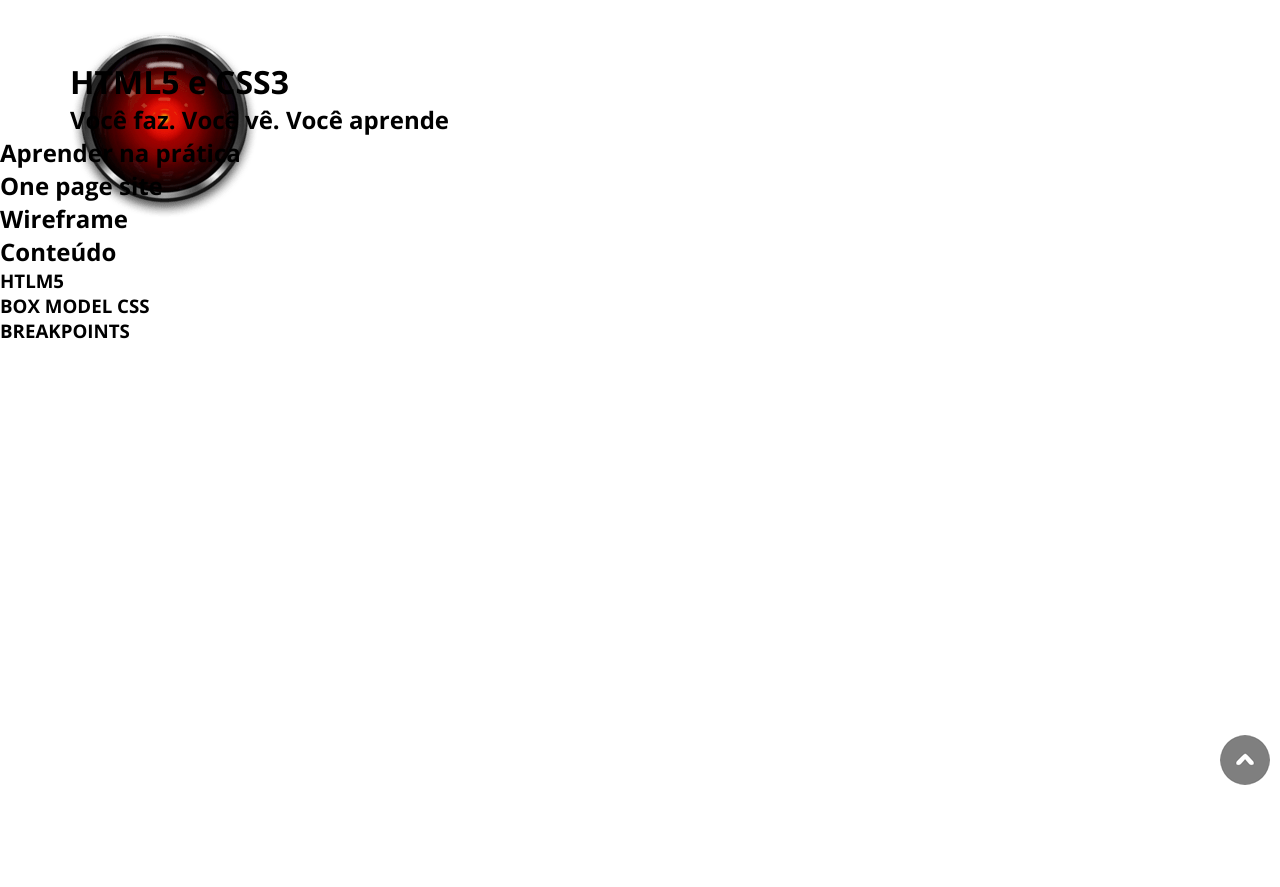
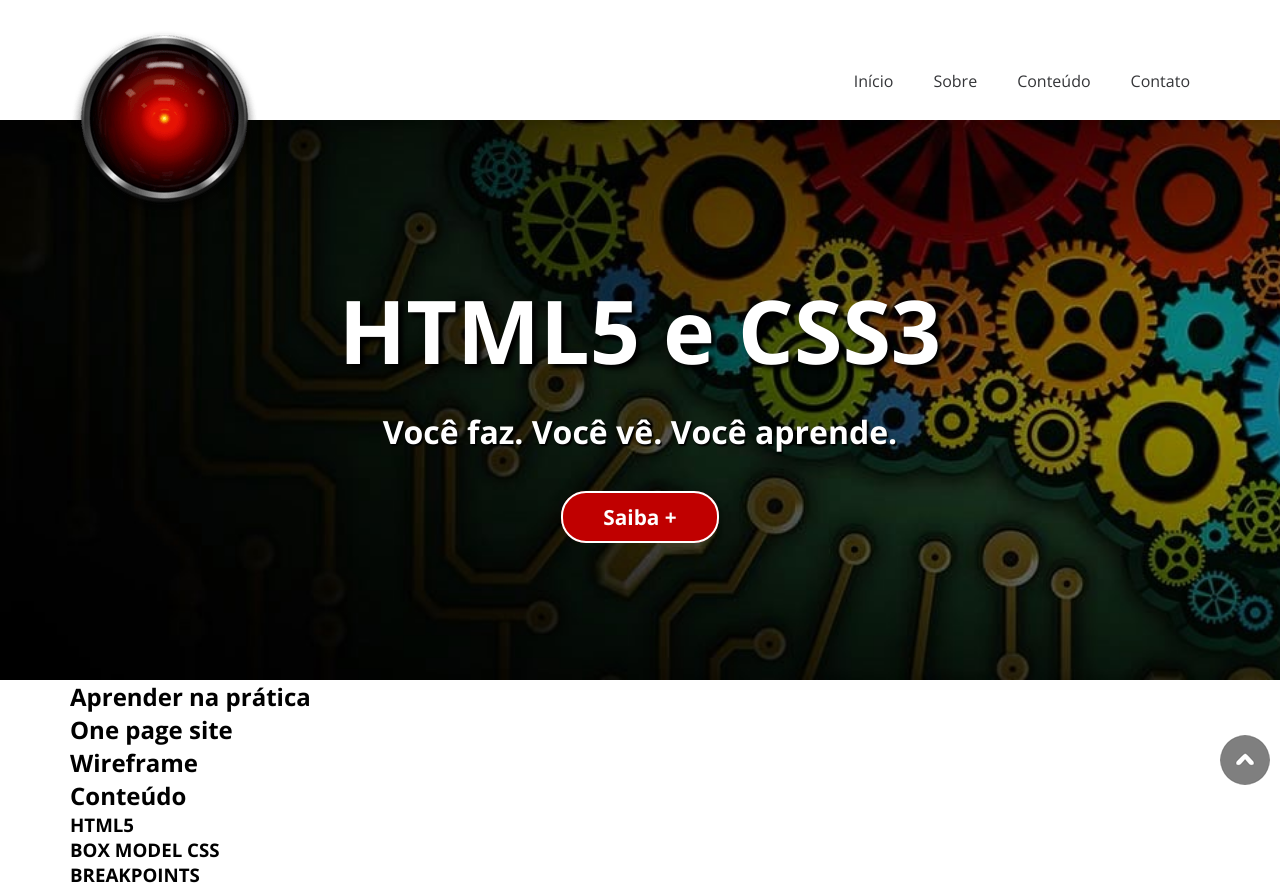
Before and after one commit to EOliveira6/HTML5-CSS3, a plain HTML site: page index.html in a window 1280 px wide. Before the commit the page ends 800 px from the top, so only its background shows below. Drawn offline with nearby package versions, Linux system fonts and the light colour scheme.

Commit message:
Atualização CSS

```diff
--- a/index.html
+++ b/index.html
@@ -5,23 +5,23 @@
     <meta charset="UTF-8">
     <meta http-equiv="X-UA-Compatible" content="IE=edge">
     <meta name="viewport" content="width=device-width, initial-scale=1.0">
-    <title>HTML5 e CSS3 - Site</title>
+    <title>HTML5 e CSS3 - One page site</title>
     <meta name="description"
-        content="Exercício prático de desenvolvimento passo a passo do zero até a hospedagem de um site onde page moderno e responsivo, baseado nas aulas do professor José de Assis">
+        content="Aprenda HTML5, CSS3 e SEO de forma simples, prática e objetiva desenvolvendo passo a passo do zero até a hospedagem um site one page moderno e responsivo.">
     <link rel="icon" href="img/favicon.png">
     <link rel="stylesheet" href="style.css">
 </head>
 
 <body>
     <!-- Cabeçalho -->
-    <header id= "inicio">
+    <header id="inicio">
         <div class="Container Flex">
             <div id="logo">
                 <img src="img/logo.png" alt="hal 9000">
             </div>
             <nav>
                 <input type="checkbox" id="check">
-                <label for="check">&#x268C;</label>
+                <label for="check">&#x268c;</label>
                 <ul>
                     <li><a href="#inicio">Início</a></li>
                     <li><a href="#sobre">Sobre</a></li>
@@ -29,47 +29,50 @@
                     <li><a href="#contato">Contato</a></li>
                 </ul>
             </nav>
+        </div>
     </header>
     <!-- Destaque -->
     <main>
         <div class="Container">
             <h1>HTML5 e CSS3</h1>
-            <h2>Você faz. Você vê. Você aprende</h2>
+            <h2>Você faz. Você vê. Você aprende.</h2>
+            <a href="https://www.youtube.com" target="_blank" class="Botao">Saiba +</a>
         </div>
     </main>
     <!-- Sobre -->
-    <section id = "sobre">
-        <div class="container">
+    <section id="sobre">
+        <div class="Container">
             <h2>Aprender na prática</h2>
         </div>
     </section>
-    <!-- One Page -->
+    <!-- One page -->
     <section>
-        <div class="container">
+        <div class="Container">
             <h2>One page site</h2>
         </div>
     </section>
     <!-- Wireframe -->
     <section>
-        <div class="container">
+        <div class="Container">
             <h2>Wireframe</h2>
         </div>
     </section>
     <!-- Conteúdo -->
-    <section id = "conteudo">
-        <div class="container">
+    <section id="conteudo">
+        <div class="Container">
             <h2>Conteúdo</h2>
-            <h3>HTLM5</h3>
+            <h3>HTML5</h3>
             <h3>BOX MODEL CSS</h3>
             <h3>BREAKPOINTS</h3>
         </div>
     </section>
     <!-- Rodapé -->
-    <footer id = "contato">
-        <div class="container">
+    <footer id="contato">
+        <div class="Container">
 
         </div>
     </footer>
-    <a href = "#inicio" id = "topo"><img src = "img/topo.png" alt="topo do site"></a>
+    <a href="#inicio" id="topo"><img src="img/topo.png" alt="topo do site"></a>
 </body>
+
 </html>
--- a/style.css
+++ b/style.css
@@ -1,58 +1,72 @@
 /*
-Folha de estilos
+    Folha de estilo do site one page HTML5 e CSS3
 */
-/* Importação Google Fontes */
+
+/* Importação (Google Fonts) */
 @import url('https://fonts.googleapis.com/css2?family=Open+Sans:wght@400;700&display=swap');
+
 /* CSS Reset */
-*{
+* {
     margin: 0;
     border: 0;
     padding: 0;
 }
 
-body{
+body {
     font-family: 'Open Sans', sans-serif;
     font-size: 1em;
 }
 
 /* Layout */
-.Container{
+.Container {
     margin: 0 auto;
-
 }
 
-.Flex{
+.Flex {
     display: flex;
-    justify-content: space space-between;
+    justify-content: space-between;
+}
 
+.Botao {
+    text-decoration: none;
+    color: #fff;
+    font-size: 1.3em;
+    font-weight: 700;
+    background-color: #c00000;
+    padding: 10px 40px;
+    border: 2px solid #fff;
+    border-radius: 25px;
 }
-/*topo do site */
-#topo{
+
+/* topo do site */
+#topo {
     position: fixed;
     right: 10px;
     bottom: 10px;
 }
 
-/*Smartphone Portrait*/
-/*Cabeçalho*/
-header{
-    height:60px
+/* Smartphone Portrait >>>>>>>>>>>>>>>>>>>>>>>>>>>>>>>>>>>>>>>>>>> */
+
+/* Cabeçalho */
+header {
+    height: 60px;
 }
 
-#logo img{
+#logo img {
     width: 128px;
     height: 128px;
 }
 
-#check{
+#check {
     display: none;
 }
-label{
+
+label {
     font-size: 3em;
     padding-right: 15px;
 }
 
-nav ul{
+nav ul {
     list-style: none;
     background-color: #343538;
     height: 100vh;
@@ -63,12 +77,11 @@ width: 100%;
     transition: all 0.5s;
 }
 
-#check:checked ~ ul{
-
+#check:checked ~ ul {
     right: 0;
 }
 
-nav ul li{
+nav ul li {
     padding: 20px;
     border-bottom: 1px solid #a9a9a9;
 }
@@ -77,68 +90,115 @@ nav ul li a {
     text-decoration: none;
     color: #fff;
 }
-/*Smartphone  Landscape*/
-@media (min-width: 576px){
 
+/* Destaque */
+main {
+    height: 75vh;
+    background: url(img/banner.jpg);
+    background-size: cover;
+    color: #fff;
+    display: flex;
+    flex-direction: column;
+    justify-content: center;
+    text-align: center;
+}
+
+main h1 {
+    font-size: 2.5em;
+}
+
+main h2 {
+    font-size: 1em;
+    margin: 20px 0px 50px 0px;
+}
+
+/* Smartphone Landscape >>>>>>>>>>>>>>>>>>>>>>>>>>>>>>>>>>>>>>>>>> */
+@media (min-width: 576px) {
     /* Layout */
-     .Container{
+    .Container {
         max-width: 540px;
+    }
+
+    /* Destaque */
+    main h1, main h2 {
+        text-shadow: #000 0.05em 0.05em 0.05em;
     }
 }
 
-/*Tablet Portrait*/
-@media (min-width: 768px){
+/* Tablet Portrait >>>>>>>>>>>>>>>>>>>>>>>>>>>>>>>>>>>>>>>>>>>>>>> */
+@media (min-width: 768px) {
+    /* Layout */
+    .Container {
+        max-width: 720px;
+    }
 
-      /* Layout */
-      .Container{
-        max-width: 720px;
+    /* Destaque */
+    main {
+        height: 45vh;
+    }
+
+    main h1 {
+        font-size: 5.5em;
+    }
+
+    main h2 {
+        font-size: 2em;
     }
 }
 
-/*TAblet Landscape*/
-@media (min-width: 992px){
+/* Tablet Landscape >>>>>>>>>>>>>>>>>>>>>>>>>>>>>>>>>>>>>>>>>>>>>> */
+@media (min-width: 992px) {
+    /* Layout */
+    .Container {
+        max-width: 960px;
+    }
 
-      /* Layout */
-      .Container{
-        max-width: 960px;
+    /* Destaque */
+    main {
+        height: 70vh;
     }
 }
 
-/*PC*/
-@media (min-width: 1200px){
-
+/* PC >>>>>>>>>>>>>>>>>>>>>>>>>>>>>>>>>>>>>>>>>>>>>>>>>>>>>>>>>>>> */
+@media (min-width: 1200px) {
     /* Layout */
-      .Container{
+    .Container {
         max-width: 1140px;
     }
 
-    /*Cabeçalho*/
-    #logo img{
+    /* Cabeçalho */
+    header {
+        height: 120px;
+    }
+
+    #logo img {
         width: 189px;
         height: 189px;
         margin-top: 30px;
     }
-    label{
+
+    label {
         display: none;
     }
-    nav ul{
+
+    nav ul {
         position: static;
         height: auto;
         background-color: transparent;
         margin-top: 50px;
-
     }
 
-    nav ul li{
+    nav ul li {
         float: left;
-        border:0;
+        border: 0;
     }
 
-    nav ul lia {
+    nav ul li a {
         color: #343538;
     }
 
-    nav ul li a:hover{
+    nav ul li a:hover {
         color: #c00000;
     }
+
 }
```
Lines whose indentation alone changed are shown as unchanged.
